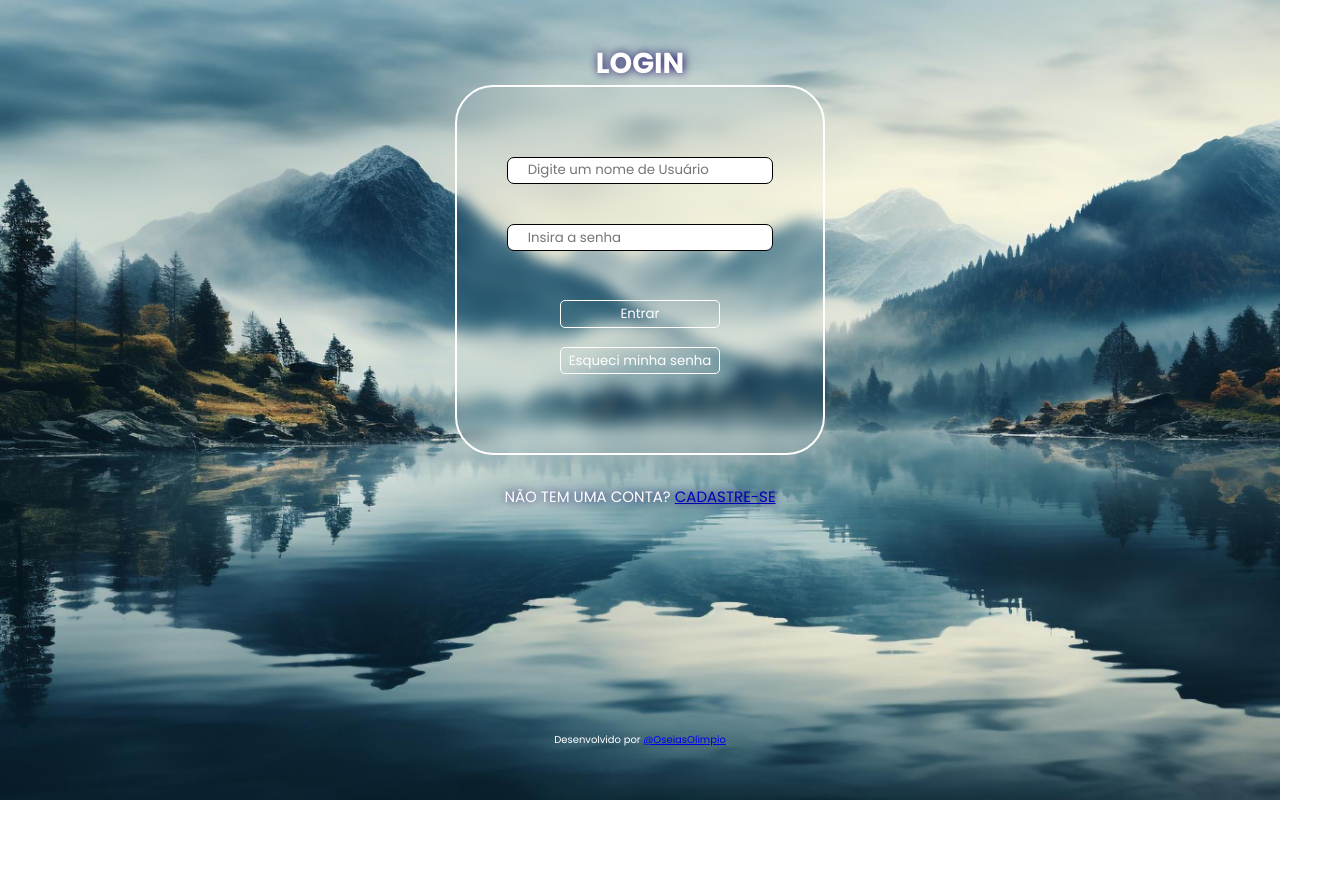
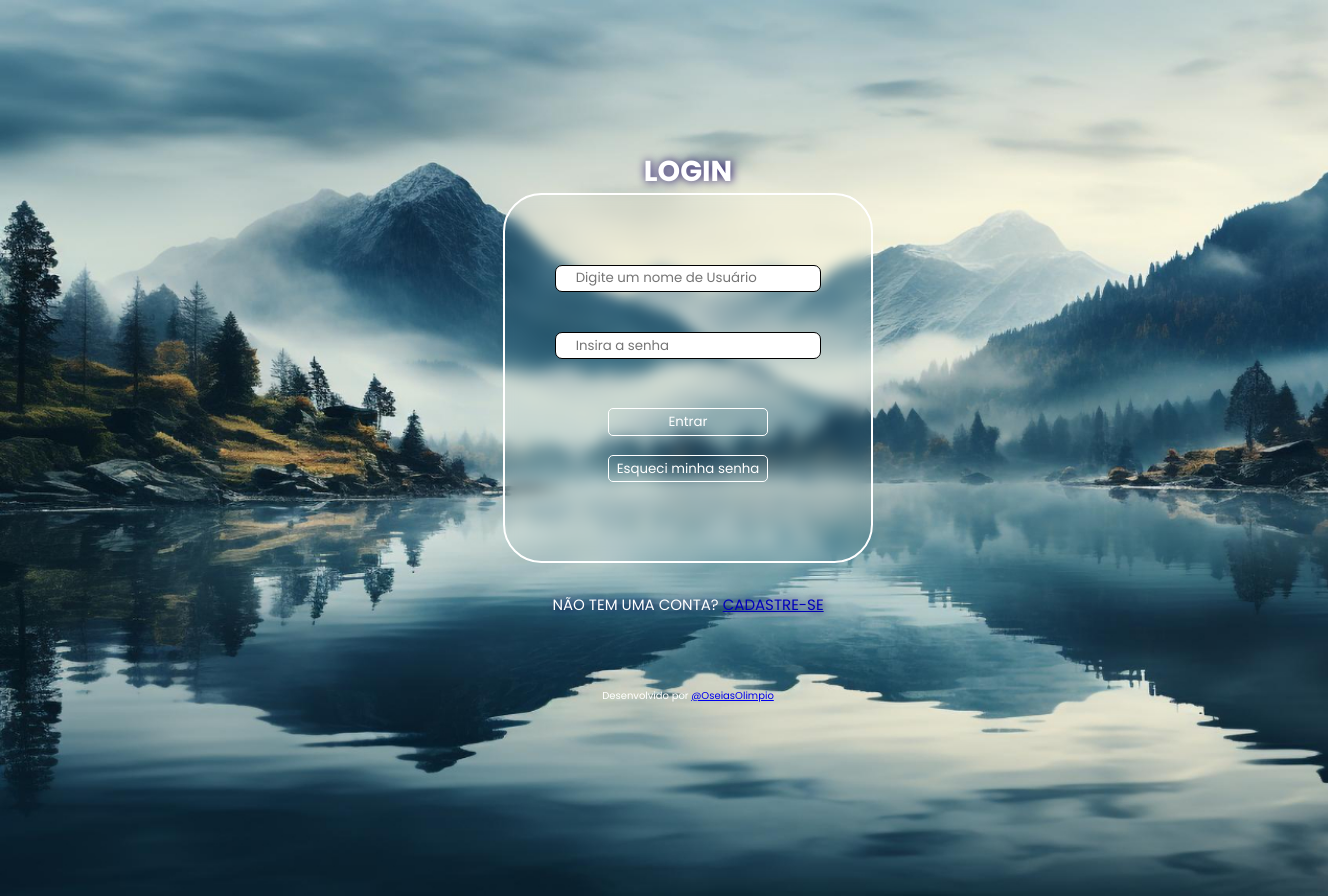
Before and after one commit to OseiasOlimpio/LoginPage, a website built with Vite: page index.html in a window 1280 px wide. Shown: the whole page, 1328 px wide, since content can reach past the window. Before the commit the page ends 800 px from the top, so only its background shows below. Built offline with nearby package versions, Linux system fonts and the light colour scheme.

Commit message:
Update style.css

```diff
--- a/style.css
+++ b/style.css
@@ -15,6 +15,7 @@ body{
 	background-repeat: no-repeat;
 	width: 100vw;
 	height: 100vh;
+	margin: 3em;
 	z-index: -2;
 }
 .cadastro{
@@ -93,14 +94,14 @@ button:hover{
 	cursor: pointer;
 }
 footer{
-	margin: 10px;
-	height: 200px;
-    	display: flex;
-    	align-items: flex-end;
-    	flex-direction: row;
-    	justify-content: center;
-    	align-content: flex-end;
-	font-size: 10px;
-	text-decoration: none;
-	color: #fff
+	margin: 1em;
+    height: 8em;
+    display: flex;
+    align-items: flex-end;
+    flex-direction: row;
+    align-content: space-evenly;
+    font-size: 10px;
+    text-decoration: none;
+    color: #fff;
+    flex-wrap: wrap;
 }
```
